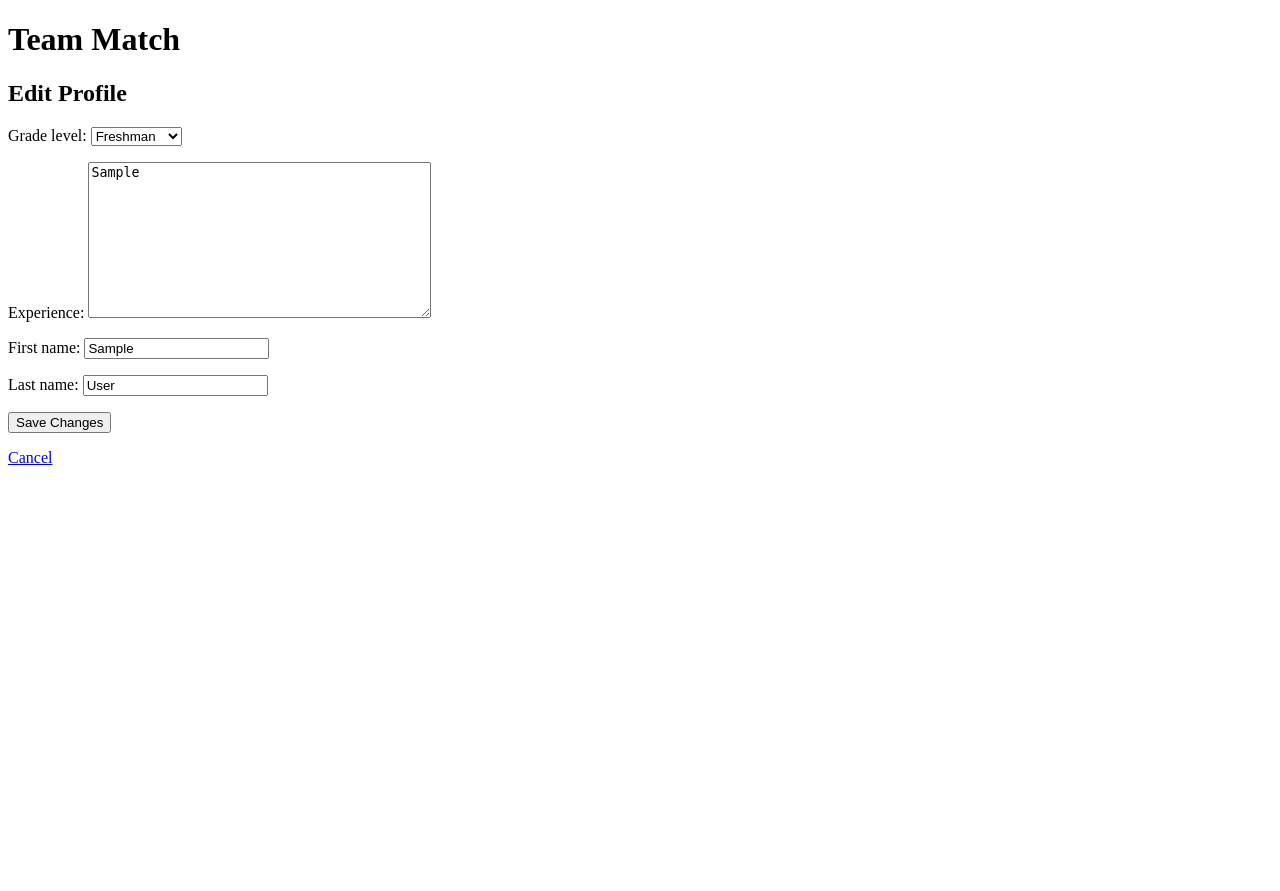
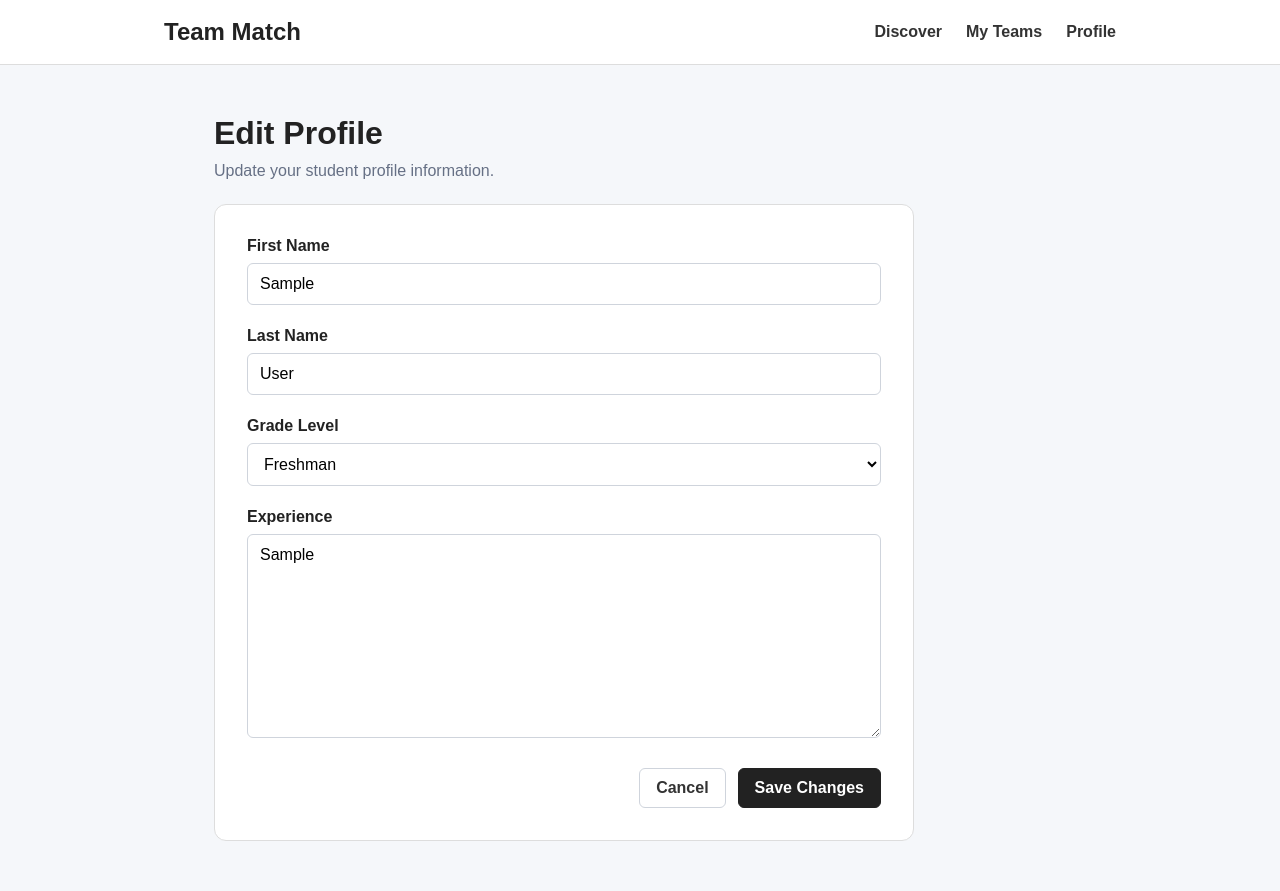
Before and after one commit to Rafael-Lozoya-III/CS-senior-project, a Django app: page /profile/edit/ in a window 1280 px wide. Before the commit the page ends 465 px from the top, so only its background shows below. Run offline with Django 5.2, Linux system fonts and the light colour scheme; a user stored in the database is signed in; tables that the repository leaves empty hold one stand-in row (values such as "Sample post").

Commit message:
Added shared layout and style profile forms

```diff
--- a/accounts/static/accounts/style.css
+++ b/accounts/static/accounts/style.css
@@ -174,3 +174,124 @@ body {
     font-size: 12px;
     font-weight: normal;
 }
+
+.logo-link {
+    color: #222;
+    text-decoration: none;
+    font-size: 24px;
+    font-weight: bold;
+}
+
+.logo-link:visited {
+    color: #222;
+}
+
+.logo-link:hover {
+    text-decoration: none;
+}
+
+/* Edit Profile */
+
+.page-subtitle {
+    margin-top: -14px;
+    margin-bottom: 24px;
+    color: #667085;
+}
+
+.form-card {
+    max-width: 700px;
+    background: white;
+    border: 1px solid #ddd;
+    border-radius: 12px;
+    padding: 32px;
+}
+
+.profile-form {
+    display: flex;
+    flex-direction: column;
+    gap: 22px;
+}
+
+.form-group {
+    display: flex;
+    flex-direction: column;
+    gap: 8px;
+}
+
+.form-group label {
+    font-weight: 600;
+}
+
+.form-group input,
+.form-group select,
+.form-group textarea {
+    width: 100%;
+    box-sizing: border-box;
+    padding: 11px 12px;
+
+    border: 1px solid #cfd4dc;
+    border-radius: 6px;
+
+    font: inherit;
+    background: white;
+}
+
+.form-group textarea {
+    min-height: 130px;
+    resize: vertical;
+}
+
+.form-group input:focus,
+.form-group select:focus,
+.form-group textarea:focus {
+    outline: 2px solid #aab7c8;
+    outline-offset: 1px;
+}
+
+.form-actions {
+    display: flex;
+    justify-content: flex-end;
+    align-items: center;
+    gap: 12px;
+
+    padding-top: 8px;
+}
+
+.cancel-button,
+.save-button {
+    display: inline-block;
+    padding: 10px 16px;
+
+    border-radius: 6px;
+    font: inherit;
+    font-weight: 600;
+    text-decoration: none;
+    cursor: pointer;
+}
+
+.cancel-button {
+    color: #333;
+    border: 1px solid #cfd4dc;
+    background: white;
+}
+
+.save-button {
+    color: white;
+    border: 1px solid #222;
+    background: #222;
+}
+
+.cancel-button:hover {
+    background: #f5f5f5;
+}
+
+.save-button:hover {
+    background: #444;
+}
+
+.field-error,
+.form-errors {
+    color: #b42318;
+    font-size: 14px;
+    margin: 0;
+}
--- a/accounts/templates/accounts/edit_profile.html
+++ b/accounts/templates/accounts/edit_profile.html
@@ -1,26 +1,88 @@
-<!DOCTYPE html>
-<html>
-<head>
-    <title> Edit Profile - Team Match</title>
-</head>
+{% extends "base.html" %}
 
-<body>
+{% block title %}Edit Profile - Team Match{% endblock %}
 
-    <h1>Team Match</h1>
+{% block content %}
 
-    <h2>Edit Profile</h2>
+<h1 class="page-title">Edit Profile</h1>
 
-    <form method="post">
+<p class="page-subtitle">
+    Update your student profile information.
+</p>
+
+<section class="form-card">
+
+    <form method="post" class="profile-form">
         {% csrf_token %}
 
-        {{ form.as_p }}
+        {% if form.non_field_errors %}
+            <div class="form-errors">
+                {{ form.non_field_errors }}
+            </div>
+        {% endif %}
 
-        <button type="submit">Save Changes</button>
+        <div class="form-group">
+            <label for="{{ form.first_name.id_for_label }}">
+                First Name
+            </label>
+
+            {{ form.first_name }}
+
+            {% for error in form.first_name.errors %}
+                <p class="field-error">{{ error }}</p>
+            {% endfor %}
+        </div>
+
+        <div class="form-group">
+            <label for="{{ form.last_name.id_for_label }}">
+                Last Name
+            </label>
+
+            {{ form.last_name }}
+
+            {% for error in form.last_name.errors %}
+                <p class="field-error">{{ error }}</p>
+            {% endfor %}
+        </div>
+
+        <div class="form-group">
+            <label for="{{ form.grade_level.id_for_label }}">
+                Grade Level
+            </label>
+
+            {{ form.grade_level }}
+
+            {% for error in form.grade_level.errors %}
+                <p class="field-error">{{ error }}</p>
+            {% endfor %}
+        </div>
+
+        <div class="form-group">
+            <label for="{{ form.experience.id_for_label }}">
+                Experience
+            </label>
+
+            {{ form.experience }}
+
+            {% for error in form.experience.errors %}
+                <p class="field-error">{{ error }}</p>
+            {% endfor %}
+        </div>
+
+        <div class="form-actions">
+
+            <a href="{% url 'profile' %}" class="cancel-button">
+                Cancel
+            </a>
+
+            <button type="submit" class="save-button">
+                Save Changes
+            </button>
+
+        </div>
+
     </form>
 
-    <p>
-        <a href="{% url 'profile' %}">Cancel</a>
-    </p>
+</section>
 
-</body>
-</html>
+{% endblock %}
--- /dev/null
+++ b/accounts/templates/base.html
@@ -0,0 +1,45 @@
+{% load static %}
+
+<!DOCTYPE html>
+<html lang="en">
+
+<head>
+    <meta charset="UTF-8">
+    <meta name="viewport" content="width=device-width, initial-scale=1.0">
+
+    <title>{% block title %}Team Match{% endblock %}</title>
+
+    <link rel="stylesheet" href="{% static 'accounts/style.css' %}">
+
+    {% block extra_head %}{% endblock %}
+</head>
+
+<body>
+
+    <nav class="navbar">
+        <div class="nav-container">
+
+            <a class="logo-link" href="#">
+                Team Match
+            </a>
+
+            <div class="nav-links">
+                <a href="#">Discover</a>
+                <a href="#">My Teams</a>
+                <a href="{% url 'profile' %}">Profile</a>
+            </div>
+
+        </div>
+    </nav>
+
+    <main class="page-container">
+        {% block content %}
+        {% endblock %}
+    </main>
+
+    {% block scripts %}
+    {% endblock %}
+
+</body>
+
+</html>
```
Also changed, not shown: accounts/templates/accounts/profile.html (+35 -60 lines).
